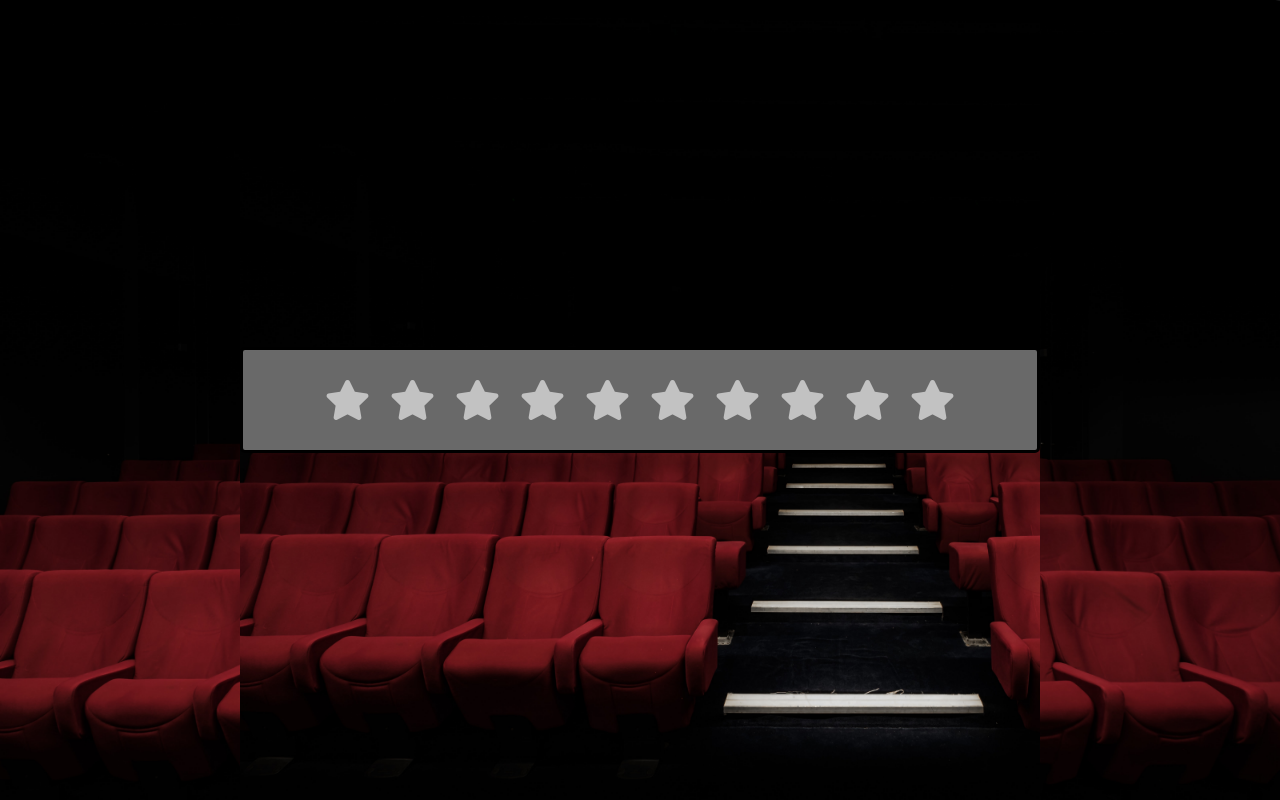
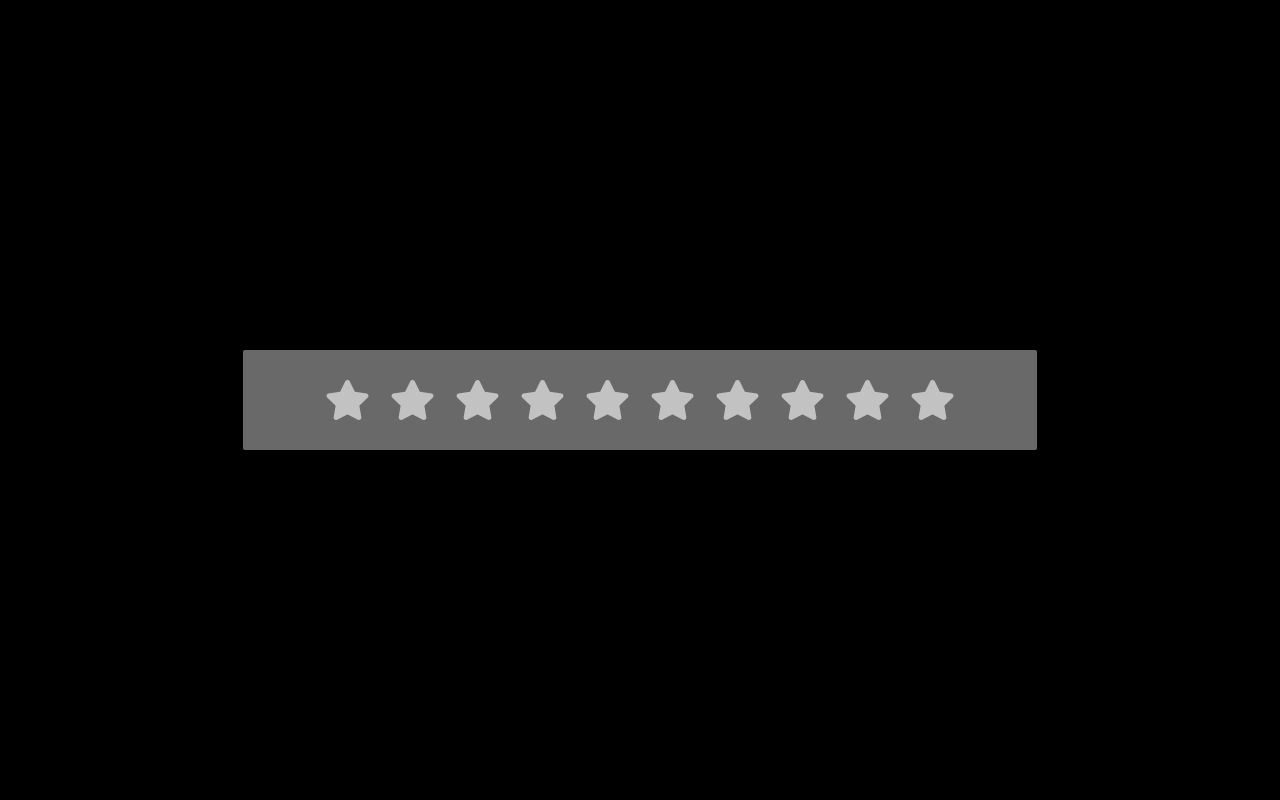
Before and after one commit to haekal-alg/web-movie-database, a website: page public/rating.html in a window 1280 px wide. Drawn offline with Linux system fonts and the light colour scheme.

Commit message:
change background

```diff
--- a/public/style-rating.css
+++ b/public/style-rating.css
@@ -12,9 +12,7 @@ body {
   height: 100%;
   place-items: center;
   text-align: center;
-  background-image: url("img/img.jpg");
-  background-size: cover;
-  background-repeat: no-repeat;
+  background-color: black;
 }
 
 a:link {
```
